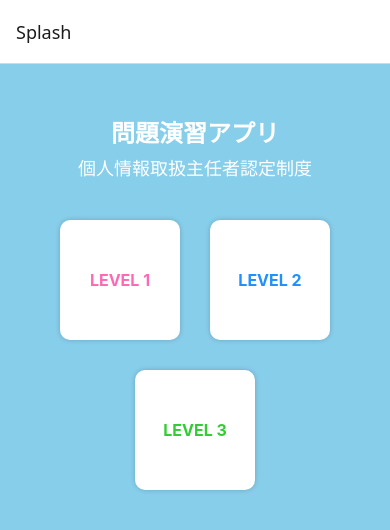
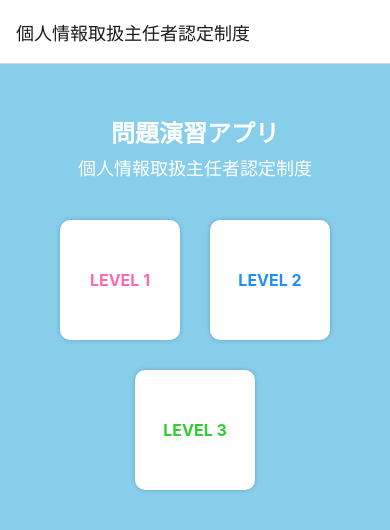
Before and after one commit to kazukiomori/personalInformationHandlingSupervisorCertification, a React Native app: screen / in a window 390 px wide. Shown: the top 530 px of the page. Built offline with nearby package versions, Linux system fonts and the light colour scheme.

Commit message:
Splash画面のタイトル表示、Result画面から戻る処理を削除

```diff
--- a/src/navigation/AppNavigator.js
+++ b/src/navigation/AppNavigator.js
@@ -11,9 +11,9 @@ const Stack = createNativeStackNavigator();
 function RootStack() {
   return (
     <Stack.Navigator>
-      <Stack.Screen name="Splash" component={Splash} />
+      <Stack.Screen name="Splash" component={Splash} options={{ title: '個人情報取扱主任者認定制度' }}/>
       <Stack.Screen name="Questions" component={Questions} />
-      <Stack.Screen name="Result" component={Result} />
+      <Stack.Screen name="Result" component={Result} options={{ headerShown: false }} />
     </Stack.Navigator>
   );
 }
```
